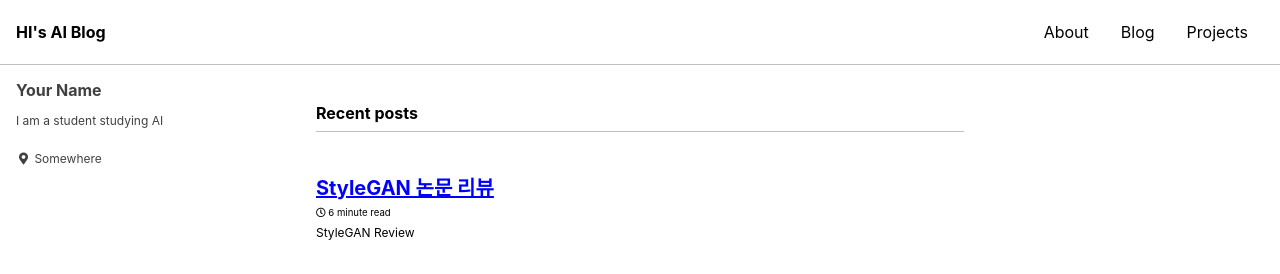
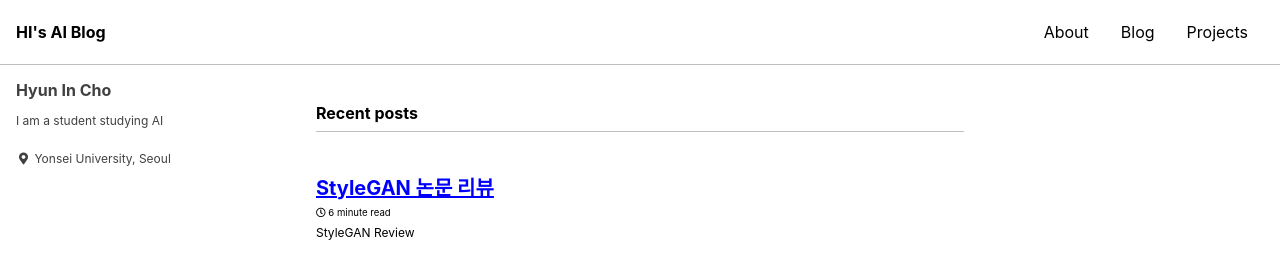
Before and after one commit to hhyunn2/hhyunn2.github.io, a Jekyll site: the page built from index.html, in a window 1280 px wide. Shown: the top 274 px of the page. Built offline with Jekyll 4.4.1, drawn with Linux system fonts in a browser that asks for light colours; cached includes are drawn as plain includes; the list of posts is cut into pages by our own code.

Commit message:
Update _config.yml

```diff
--- a/_config.yml
+++ b/_config.yml
@@ -98,10 +98,10 @@ analytics:
 
 # Site Author
 author:
-  name             : "Your Name"
+  name             : "Hyun In Cho"
   avatar           : # path of avatar image, e.g. "/assets/images/bio-photo.jpg"
   bio              : "I am a student studying AI"
-  location         : "Somewhere"
+  location         : "Yonsei University, Seoul"
   email            :
   links:
     - label: "Email"
```
